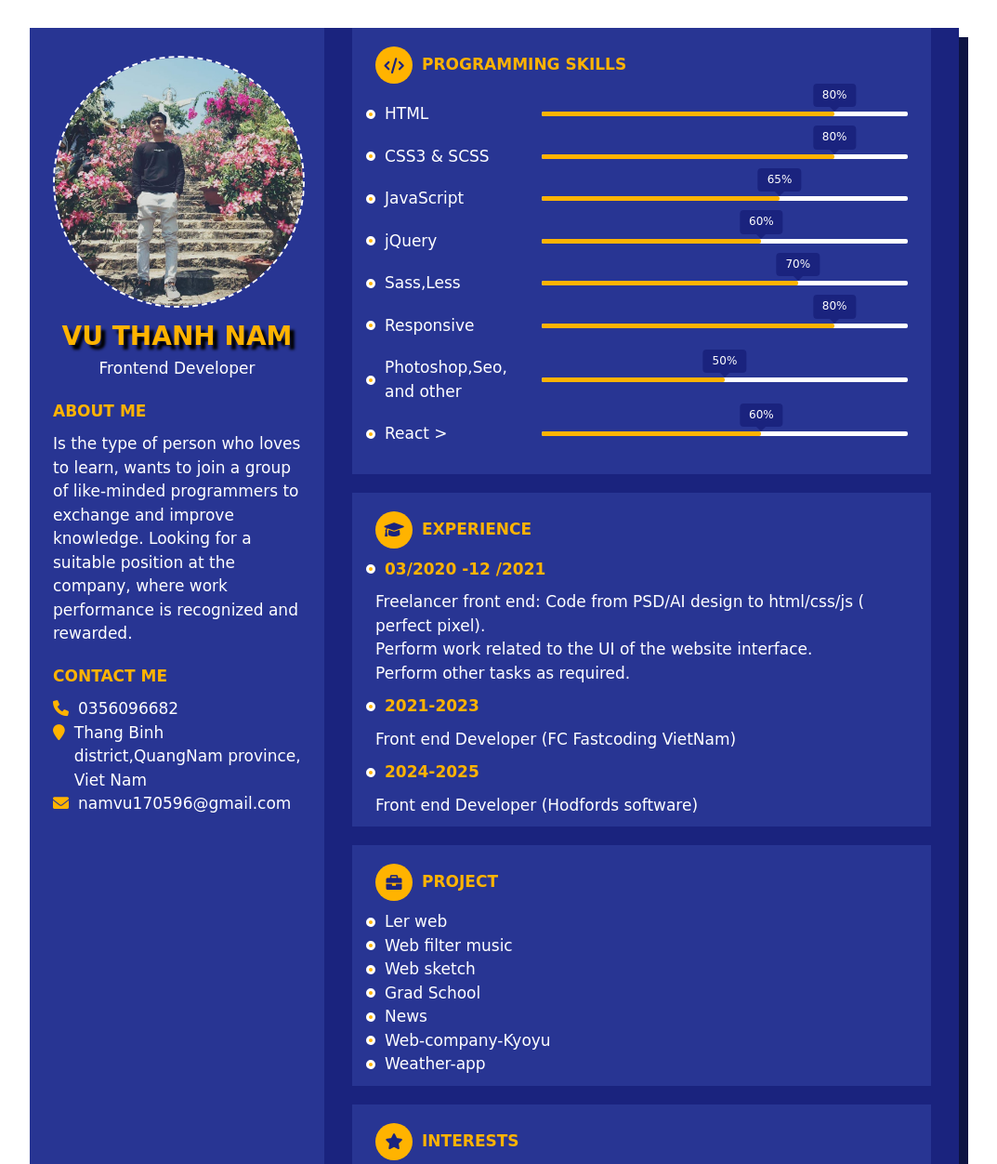
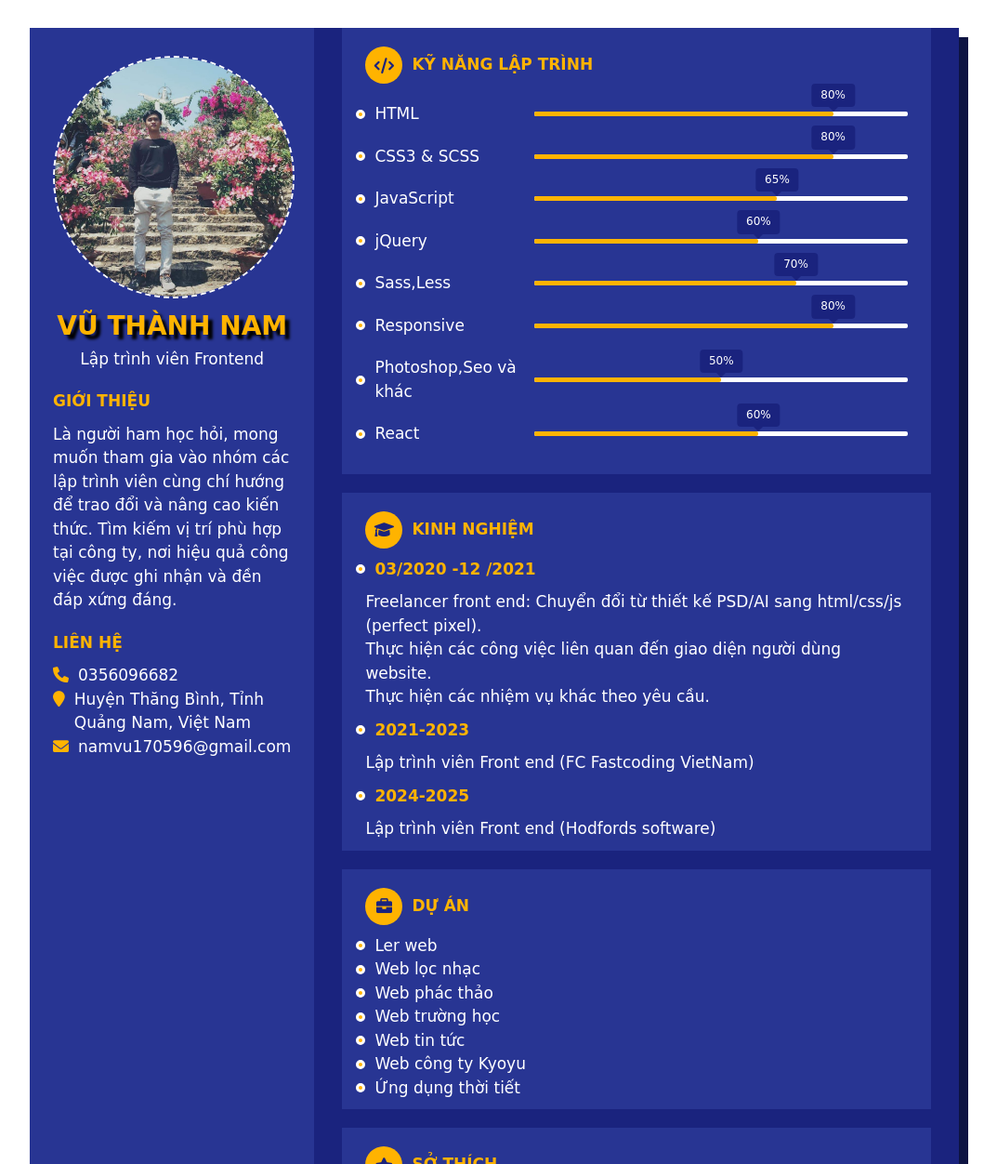
Before and after one commit to thanhnam1705/cv-vuthanhnam, a plain HTML site: page index.html in a window 1280 px wide. Shown: the top 1252 px of the page at 93% size, without its empty margins (108-1181 px from the left). Drawn offline with nearby package versions, Linux system fonts and the light colour scheme.

Commit message:
Update index.html vn

```diff
--- a/index.html
+++ b/index.html
@@ -1,5 +1,5 @@
 <!DOCTYPE html>
-<html lang="en">
+<html lang="vi">
 
 <head>
   <meta charset="UTF-8">
@@ -19,24 +19,23 @@
             <img src="assets/images/FB_IMG_1566726391810.jpg" alt="" />
           </div>
           <div class="info">
-            <h1 class="name">VU THANH NAM</h1>
-            <span class="job">Frontend Developer</span>
+            <h1 class="name">VŨ THÀNH NAM</h1>
+            <span class="job">Lập trình viên Frontend</span>
           </div>
         </div>
         <div class="about list">
-          <h3>About Me</h3>
+          <h3>Giới Thiệu</h3>
           <p>
-            Is the type of person who loves to learn, wants to join a group of like-minded programmers to exchange and
-            improve knowledge. Looking for a suitable position at the company, where work performance is recognized and
-            rewarded.
+            Là người ham học hỏi, mong muốn tham gia vào nhóm các lập trình viên cùng chí hướng để trao đổi và nâng cao
+            kiến thức. Tìm kiếm vị trí phù hợp tại công ty, nơi hiệu quả công việc được ghi nhận và đền đáp xứng đáng.
           </p>
         </div>
         <div class="contact list">
-          <h3>Contact Me</h3>
+          <h3>Liên Hệ</h3>
           <ul>
             <li><a href="tel:0356096682"><i class="fas fa-phone"></i><span>0356096682</span></a></li>
-            <li><a href="https://goo.gl/maps/Jz7MbonjwBoTjLBS7"><i class="fas fa-map-marker"></i><span>Thang Binh
-                  district,QuangNam province, Viet Nam</span></a>
+            <li><a href="https://goo.gl/maps/Jz7MbonjwBoTjLBS7"><i class="fas fa-map-marker"></i><span>Huyện Thăng Bình,
+                  Tỉnh Quảng Nam, Việt Nam</span></a>
             </li>
             <li style="white-space: nowrap;"><a href="mailto:namvu170596@gmail.com"><i
                   class="fas fa-envelope"></i><span>namvu170596@gmail.com</span></a></li>
@@ -45,7 +44,7 @@
       </div>
       <div class="func">
         <div class="skills-prog list">
-          <h3><i class="fas fa-code"></i><span>Programming Skills</span></h3>
+          <h3><i class="fas fa-code"></i><span>Kỹ Năng Lập Trình</span></h3>
           <ul>
             <li><span>HTML</span>
               <div class="skills-bar">
@@ -77,79 +76,77 @@
                 <div class="bar" per="80"></div>
               </div>
             </li>
-            <li><span>Photoshop,Seo, and other</span>
+            <li><span>Photoshop,Seo và khác</span>
               <div class="skills-bar">
                 <div class="bar" per="50"></div>
               </div>
             </li>
-            <li><span>React ></span>
+            <li><span>React</span>
               <div class="skills-bar">
                 <div class="bar" per="60"></div>
-
               </div>
             </li>
           </ul>
         </div>
         <div class="experience list">
-          <h3><i class="fa fa-graduation-cap"></i><span>Experience</span></h3>
+          <h3><i class="fa fa-graduation-cap"></i><span>Kinh Nghiệm</span></h3>
           <ul>
             <li>
               <h4> 03/2020 -12 /2021</h4>
-              <p>Freelancer front end: Code from PSD/AI design to html/css/js ( perfect pixel).<br>Perform work related
-                to
-                the UI of the website interface.<br>Perform other tasks as required.</p>
+              <p>Freelancer front end: Chuyển đổi từ thiết kế PSD/AI sang html/css/js (perfect pixel).<br>Thực hiện các
+                công việc liên quan đến giao diện người dùng website.<br>Thực hiện các nhiệm vụ khác theo yêu cầu.</p>
             </li>
             <li>
               <h4> 2021-2023</h4>
-              <p>Front end Developer (FC Fastcoding VietNam)</p>
+              <p>Lập trình viên Front end (FC Fastcoding VietNam)</p>
             </li>
             <li>
               <h4> 2024-2025</h4>
-              <p>Front end Developer (Hodfords software)</p>
+              <p>Lập trình viên Front end (Hodfords software)</p>
             </li>
           </ul>
         </div>
         <div class="product list">
-          <h3><i class="fa fa-briefcase"></i><span>Project</span></h3>
+          <h3><i class="fa fa-briefcase"></i><span>Dự Án</span></h3>
           <ul>
             <li>
-              <a href="https://rascal2015.github.io/ler-web/"><span>Ler web</span></a>
+              <a href="https://thanhnam1705.github.io/ler-web/"><span>Ler web</span></a>
             </li>
             <li>
-              <a href=" https://rascal2015.github.io/web-filter-music/"><span>Web filter music</span></a>
+              <a href=" https://thanhnam1705.github.io/web-filter-music/"><span>Web lọc nhạc</span></a>
             </li>
             <li>
-              <a href="https://rascal2015.github.io/web-sketch/"><span>Web sketch</span></a>
+              <a href="https://thanhnam1705.github.io/web-sketch/"><span>Web phác thảo</span></a>
             </li>
             <li>
-              <a href="https://rascal2015.github.io/grad-school/#"><span>Grad School</span></a>
+              <a href="https://thanhnam1705.github.io/grad-school/#"><span> Web trường học</span></a>
             </li>
             <li>
-              <a href="https://github.com/Rascal2015/news-edited"><span>News</span></a>
+              <a href="https://github.com/thanhnam1705/news-edited"><span> Web tin tức</span></a>
             </li>
             <li>
-              <a href=" https://thanhnam1705.github.io/web-company-Kyoyu/"><span>Web-company-Kyoyu</span></a>
+              <a href=" https://thanhnam1705.github.io/web-company-Kyoyu/"><span>Web công ty Kyoyu</span></a>
             </li>
             <li>
-              <a href=" https://github.com/thanhnam1705/weather-app/settings"><span>Weather-app</span></a>
+              <a href=" https://github.com/thanhnam1705/weather-app/settings"><span>Ứng dụng thời tiết</span></a>
             </li>
           </ul>
         </div>
         <div class="interests list">
-          <h3><i class="fas fa-star"></i><span>Interests</span></h3>
+          <h3><i class="fas fa-star"></i><span>Sở Thích</span></h3>
           <div class="interests-items">
-            <div><i class="fa-brands fa-dev"></i><span>Web development</span></div>
-            <div><i class="fas fa-book"></i><span>Books</span></div>
-            <div><i class="fas fa-film"></i><span>Movies</span></div>
-            <div><i class="fas fa-headphones"></i><span>Music</span></div>
-            <div><i class="fas fa-gamepad"></i><span>Games</span></div>
+            <div><i class="fa-brands fa-dev"></i><span>Phát triển web</span></div>
+            <div><i class="fas fa-book"></i><span>Sách</span></div>
+            <div><i class="fas fa-film"></i><span>Phim</span></div>
+            <div><i class="fas fa-headphones"></i><span>Âm nhạc</span></div>
+            <div><i class="fas fa-gamepad"></i><span>Trò chơi</span></div>
           </div>
         </div>
       </div>
     </div>
     <div id="footter">
-      <h2>Can I help you to solve some your work? I hope i have chance to attend the interview.</h2>
-      <h2> Thanks you for spending time on my cv!</h2>
+      <h2>Tôi có thể giúp bạn giải quyết một số công việc? Tôi hy vọng có cơ hội được tham gia phỏng vấn.</h2>
+      <h2> Cảm ơn bạn đã dành thời gian cho CV của tôi!</h2>
     </div>
   </div>
   <script src="https://cdnjs.cloudflare.com/ajax/libs/jquery/3.6.0/jquery.min.js"
```
